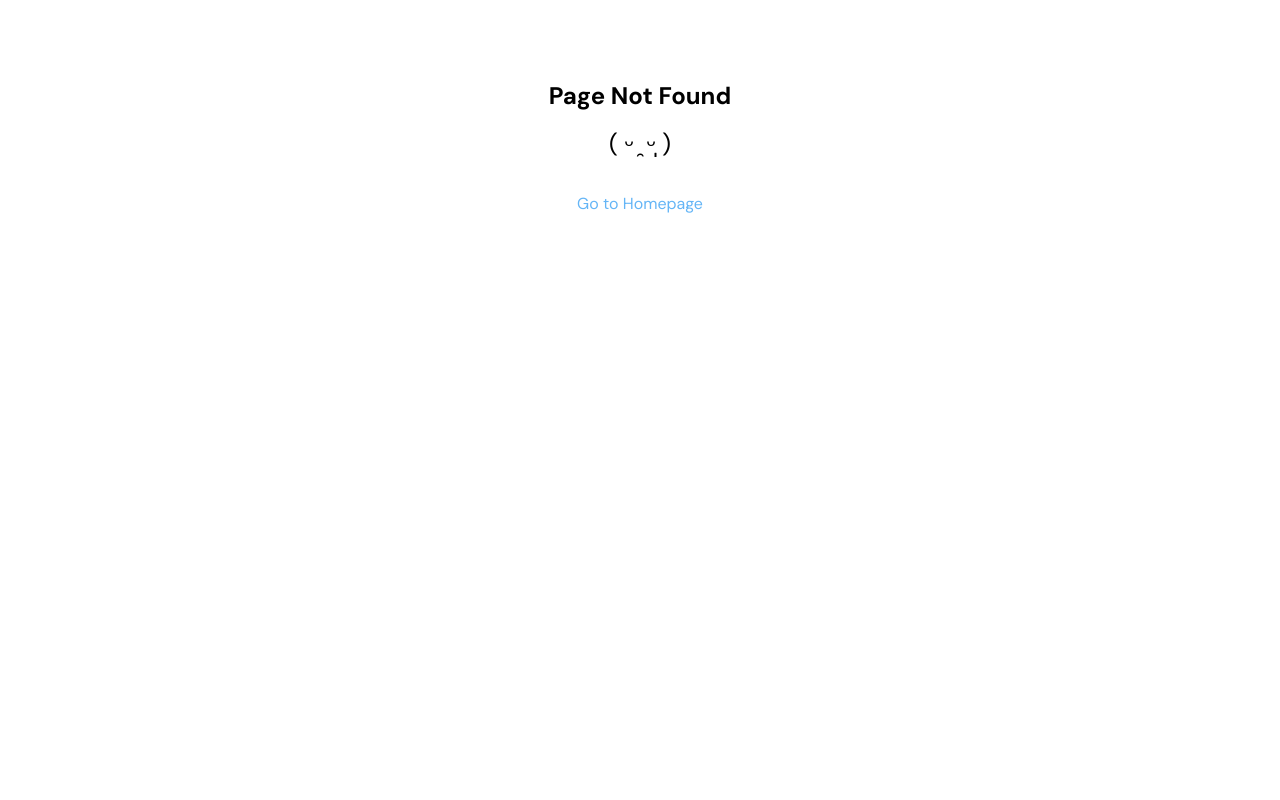
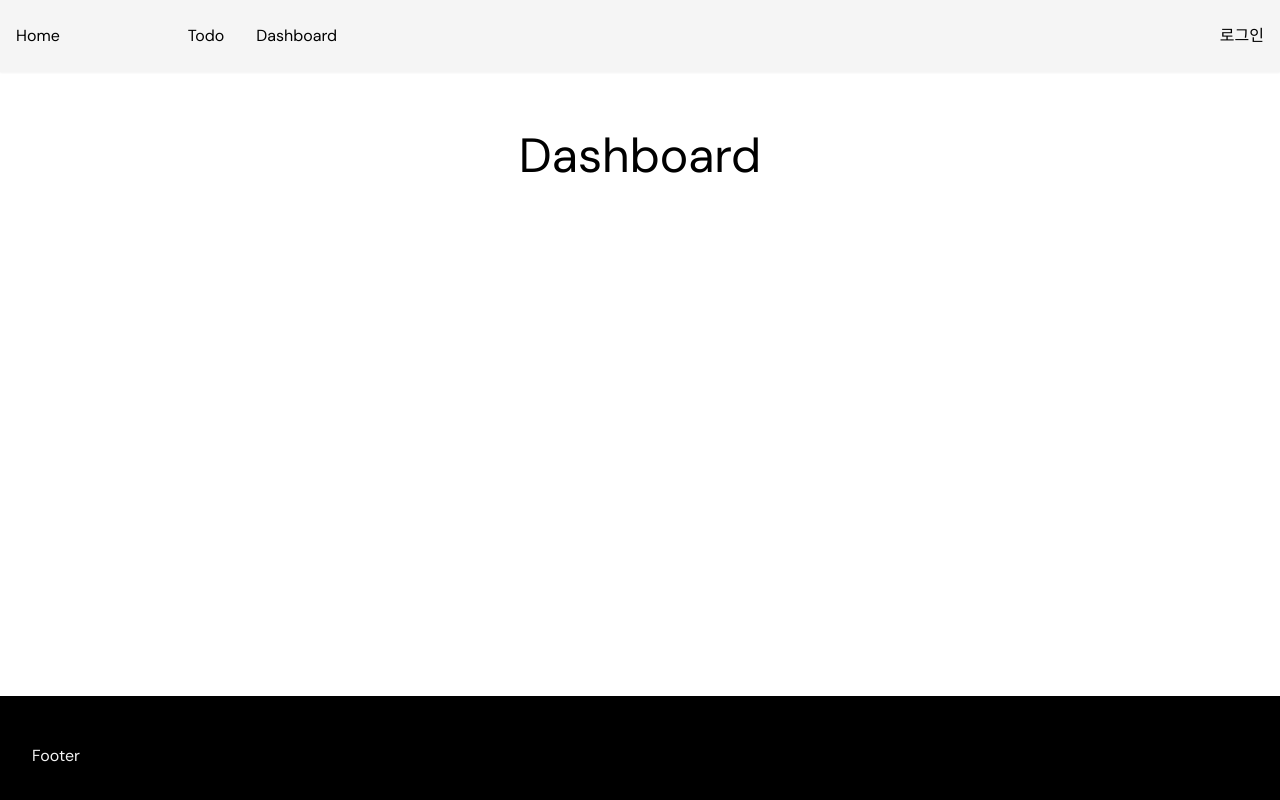
Before and after one commit to jinyoung4478/teacano-client, a React (Vite) app: page /dashboard in a window 1280 px wide. Before the commit this address had no page. Built offline with nearby package versions, Linux system fonts and the light colour scheme.

Commit message:
Dashboard 페이지 추가 및 헤더, 라우터 설정

```diff
--- a/src/components/layouts/Header.tsx
+++ b/src/components/layouts/Header.tsx
@@ -10,11 +10,12 @@ export function Header() {
   return (
     <header className="fixed w-full  top-0 left-0 right-0 z-50 shadow-sm h-[72px] bg-gray-100">
       <div className="flex items-center justify-between max-w-[1440px] mx-auto h-full px-4">
-        <div className="flex">
+        <div className="flex gap-8">
           <Link to="/" className="mr-24">
             Home
           </Link>
           <Link to="/todos">Todo</Link>
+          <Link to="/dashboard">Dashboard</Link>
         </div>
         <Link to="/login">
           <button>로그인</button>
--- /dev/null
+++ b/src/pages/Dashboard.tsx
@@ -0,0 +1,15 @@
+import { Header, Main, Footer } from "@/components/layouts";
+
+const Dashboard = () => {
+  return (
+    <>
+      <Header />
+      <Main>
+        <h1 className="text-center text-clamp my-12">Dashboard</h1>
+      </Main>
+      <Footer />
+    </>
+  );
+};
+
+export default Dashboard;
--- a/src/routes.tsx
+++ b/src/routes.tsx
@@ -3,6 +3,7 @@ import Root from "@/Root";
 import { NotLoginRequire } from "@/components/LoginRequire";
 import Home from "@/pages/Home";
 import Todo from "@/pages/Todo";
+import Dashboard from "@/pages/Dashboard";
 import NotFound from "@/pages/NotFound";
 
 const routes = createBrowserRouter([
@@ -19,6 +20,10 @@ const routes = createBrowserRouter([
         element: <Todo />,
       },
       {
+        path: "/dashboard",
+        element: <Dashboard />,
+      },
+      {
         element: <NotLoginRequire />,
       },
     ],
```
